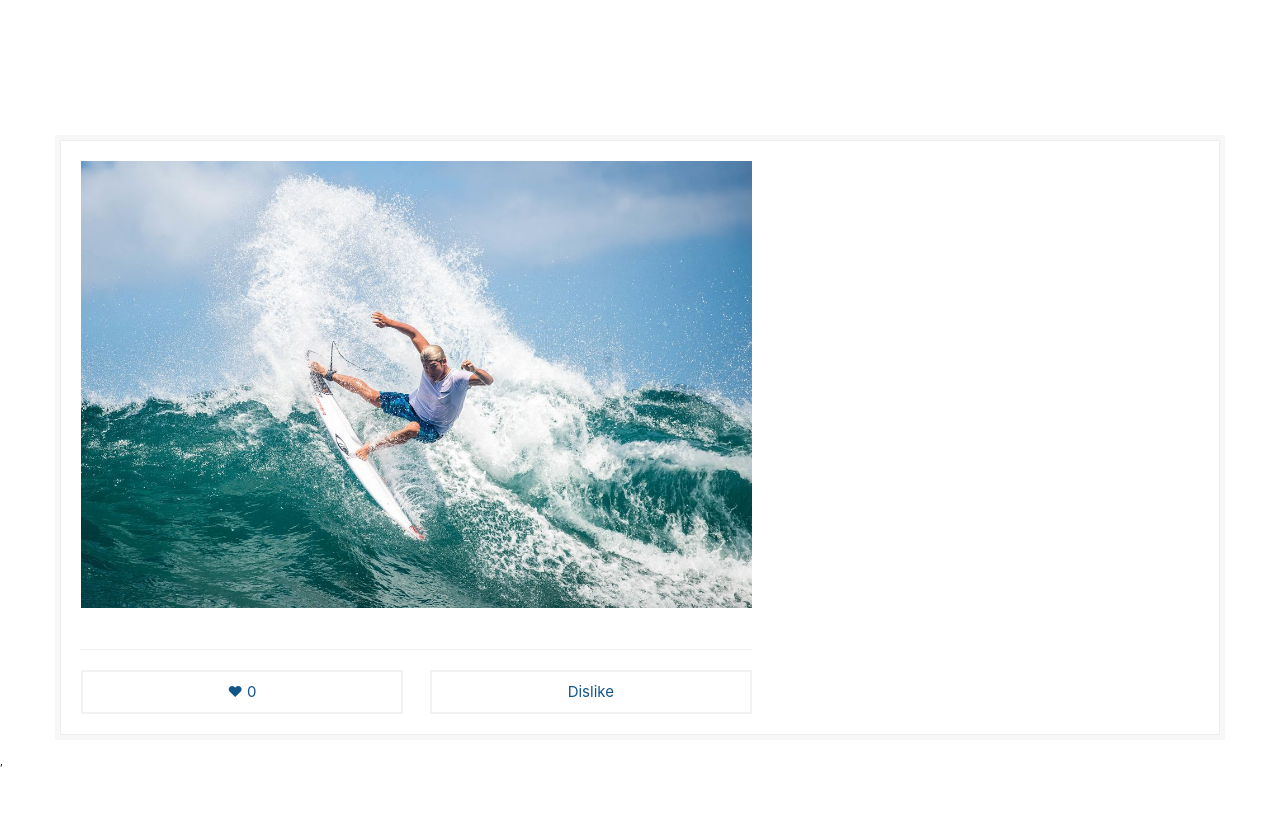
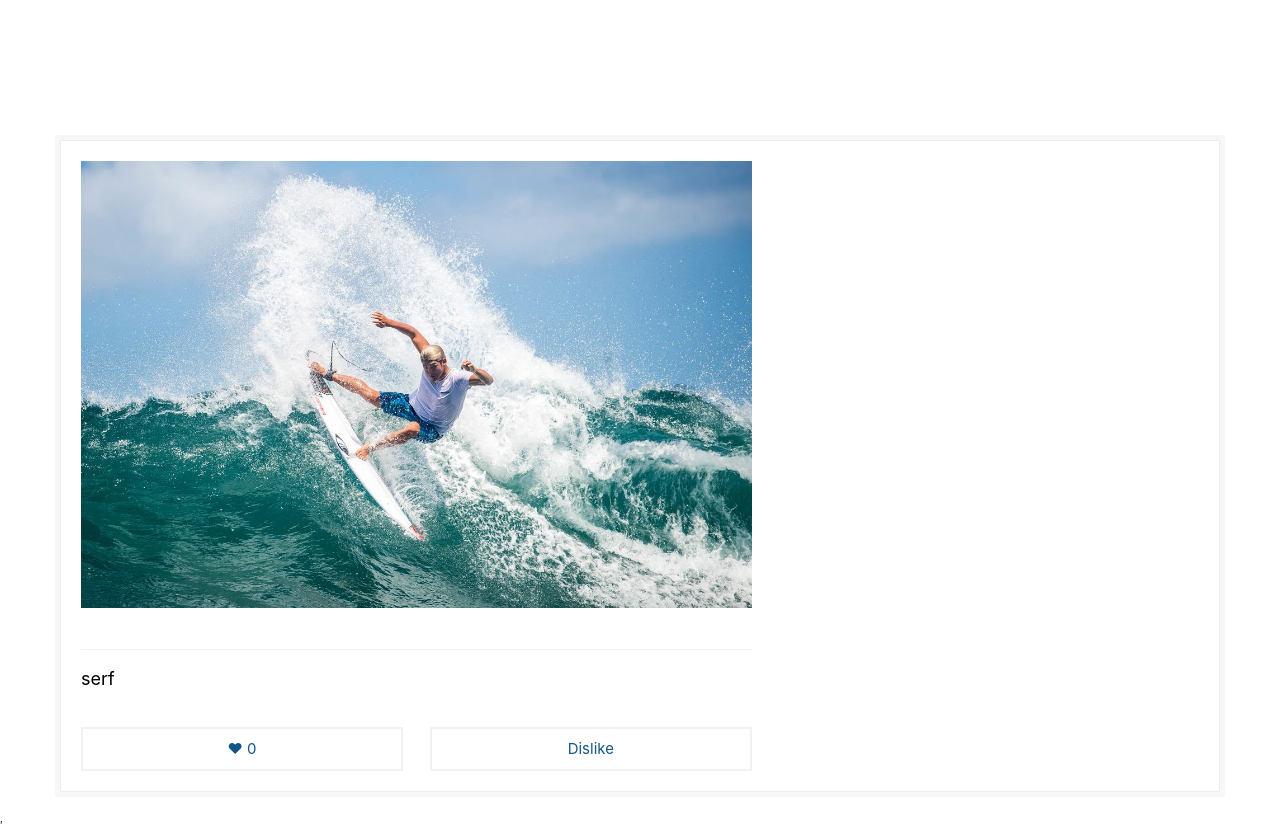
Before and after one commit to avshir/react-ts-redux-basic-03, a React (Create React App) app: page / in a window 1280 px wide. Before the commit the page ends 800 px from the top, so only its background shows below. Built offline with nearby package versions, Linux system fonts and the light colour scheme.

Commit message:
feat: add hooks useDispatch, useSelector, add inputReducer

```diff
--- a/src/Title.js
+++ b/src/Title.js
@@ -1,19 +1,33 @@
-import React from 'react'
+import React from 'react';
+import { useDispatch, useSelector } from 'react-redux';
+import { inputText } from './redux/actions';
 
 function Title(props) {
   console.log('props title > ', props);
+
+  const text = useSelector(state => {
+    const { inputReducer } = state;
+    console.log('state >>> ', state );
+    return inputReducer.text;
+
+  })
+  const dispatch = useDispatch();
+
   const handleChange = (e) => {
     console.log('handle text >>', e.target.value);
-
+    dispatch(inputText(e.target.value));
   }
 
+  console.log('render Title');
+
   return (
-    <div className='card-title'>
-      <div className='card-title-top'>
-        <input type='text' onChange={handleChange} />
+    <div className="card-title">
+      <div className="card-title-top">
+        <input type="text" onChange={handleChange} />
       </div>
+      <p>{text}</p>
     </div>
-  )
+  );
 }
 
 export default Title;
--- a/src/redux/actions.js
+++ b/src/redux/actions.js
@@ -1,4 +1,4 @@
-import { INCREMENT, DECREMENT } from './types';
+import { INCREMENT, DECREMENT, INPUT_TEXT } from "./types";
 
 export function incrementLikes() {
   return {
@@ -10,3 +10,10 @@ export function decrementLikes() {
     type: DECREMENT,
   };
 }
+
+export function inputText(text) {
+  return {
+    type: INPUT_TEXT,
+    text: text
+  };
+}
--- /dev/null
+++ b/src/redux/inputReducer.js
@@ -0,0 +1,20 @@
+import { INPUT_TEXT } from "./types";
+
+const initialState = {
+  text: 'serf',
+};
+
+export const inputReducer = (state = initialState, action) => {
+  console.log("input text Reducer > ", action);
+
+  switch (action.type) {
+    case INPUT_TEXT:
+      return {
+        ...state,
+        text: action.text,
+      };
+
+    default:
+      return state;
+  }
+};
--- a/src/redux/rootReducer.js
+++ b/src/redux/rootReducer.js
@@ -1,6 +1,8 @@
 import { combineReducers } from "redux";
 import { likesReducer } from "./likesReducer";
+import { inputReducer } from "./inputReducer";
 
 export const rootReducer = combineReducers({
-  likesReducer
-})
+  likesReducer,
+  inputReducer,
+});
--- a/src/redux/types.js
+++ b/src/redux/types.js
@@ -1,2 +1,3 @@
 export const INCREMENT = 'INCREMENT';
 export const DECREMENT = 'DECREMENT';
+export const INPUT_TEXT = 'INPUT_TEXT';
```
